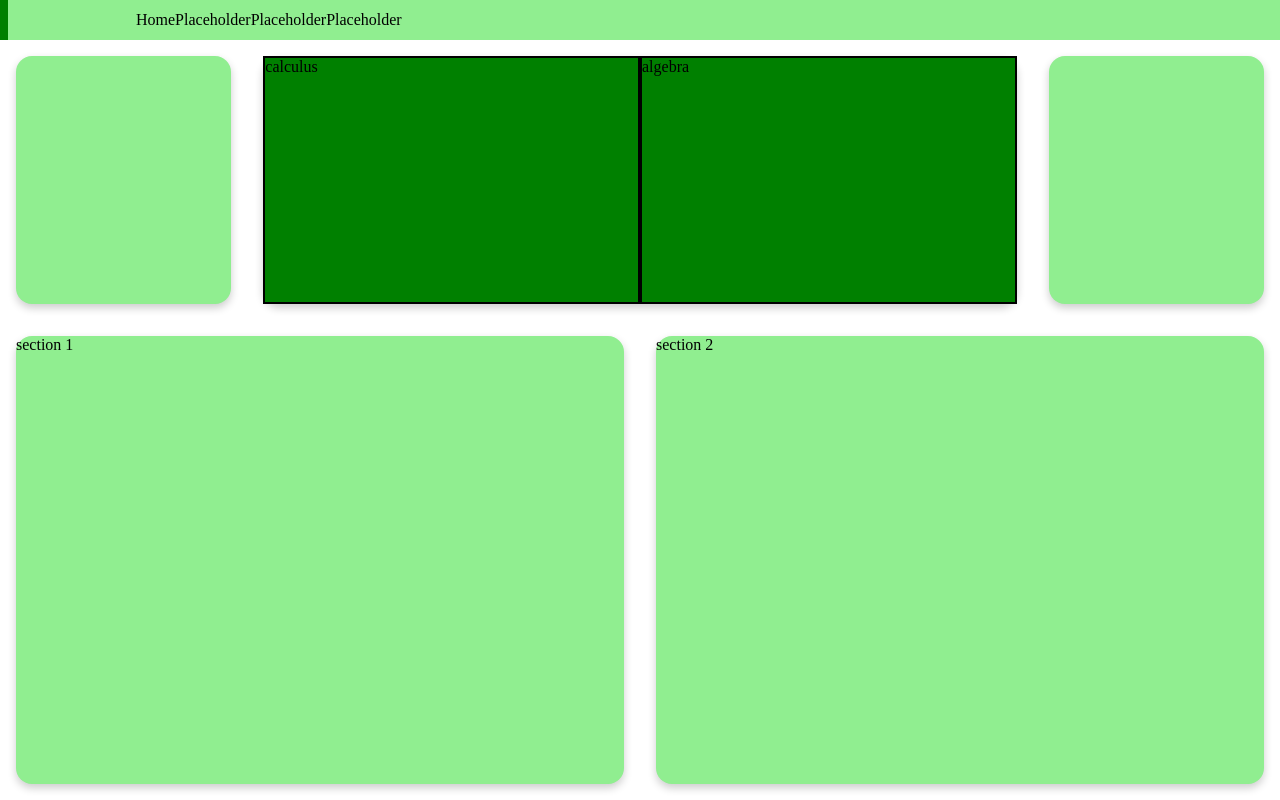
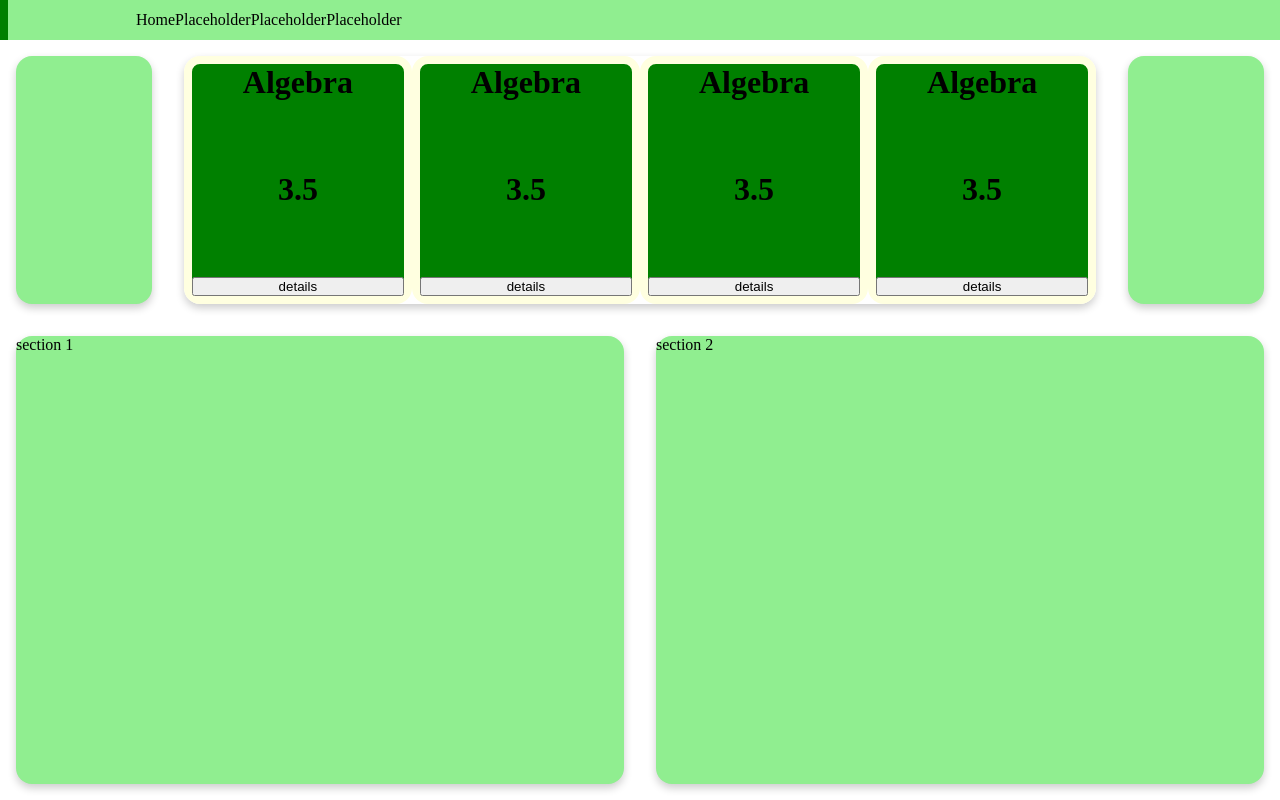
Before and after one commit to jacksoes/jacksoes.github.io, a plain HTML site: page index.html in a window 1280 px wide. Drawn offline with Linux system fonts and the light colour scheme.

Commit message:
finish course card styling

```diff
--- a/index.html
+++ b/index.html
@@ -29,18 +29,51 @@
 
         </div>
 
-        <div class="selection card">
+        <div class="selection card" id="test">
 
             <span class="course-span">
-                <div class="course">calculus</div>
-                <div class="course">algebra</div>
-                <!--<div class="course"></div>
-                <div class="course"></div> -->
+                <div class="course">
+                    <span class="course-heading">
+                        <h1>Algebra</h1>
+                    </span>
+                    <span class="course-rating">
+                        <h1>3.5</h1>
+                    </span>
+                    <span class="course-details"><button class="course-button">details</button></span>
+                </div>
+                <div class="course">
+                    <span class="course-heading">
+                        <h1>Algebra</h1>
+                    </span>
+                    <span class="course-rating">
+                        <h1>3.5</h1>
+                    </span>
+                    <span class="course-details"><button class="course-button">details</button></span>
+                </div>
+                <div class="course">
+                    <span class="course-heading">
+                        <h1>Algebra</h1>
+                    </span>
+                    <span class="course-rating">
+                        <h1>3.5</h1>
+                    </span>
+                    <span class="course-details"><button class="course-button">details</button></span>
+                </div>
+                <div class="course">
+                    <span class="course-heading">
+                        <h1>Algebra</h1>
+                    </span>
+                    <span class="course-rating">
+                        <h1>3.5</h1>
+                    </span>
+                    <span class="course-details"><button class="course-button">details</button></span>
+                </div>
+
             </span>
 
         </div>
 
-        <div  class="recommended card">
+        <div class="recommended card">
 
         </div>
     </div>
--- a/style.css
+++ b/style.css
@@ -84,12 +84,7 @@
     transition: 0.3s;
 }
 
-.course{
-    background-color: green;
-    border: 2px solid black;
-    width: 100%;
-    height: 100%;
-}
+
 
 .course-span{
     display: flex;
@@ -98,3 +93,38 @@
     width: 100%;
 
 }
+
+.course{
+    background-color: green;
+    border: .5rem solid lightyellow;
+    width: 100%;
+    height: 100%;
+    border-radius: 1rem;
+    display: flex;
+    flex-direction: column;
+
+}
+.course > *{
+    height: 100%;
+    width: 100%;
+    display: flex;
+    justify-content: center;
+}
+
+.course-heading{
+    flex-shrink: 1;
+
+}
+.course-rating{
+}
+.course-details{
+    flex-shrink: 2;
+}
+
+.course-button{
+    width: 100%;
+}
+
+#test{
+    background-color: white;
+}
```
